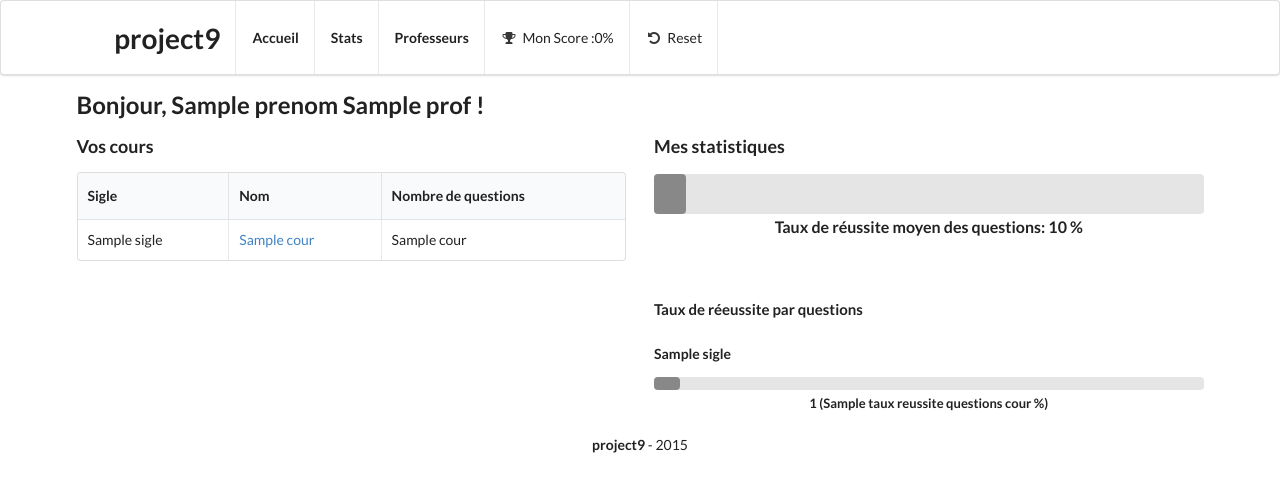
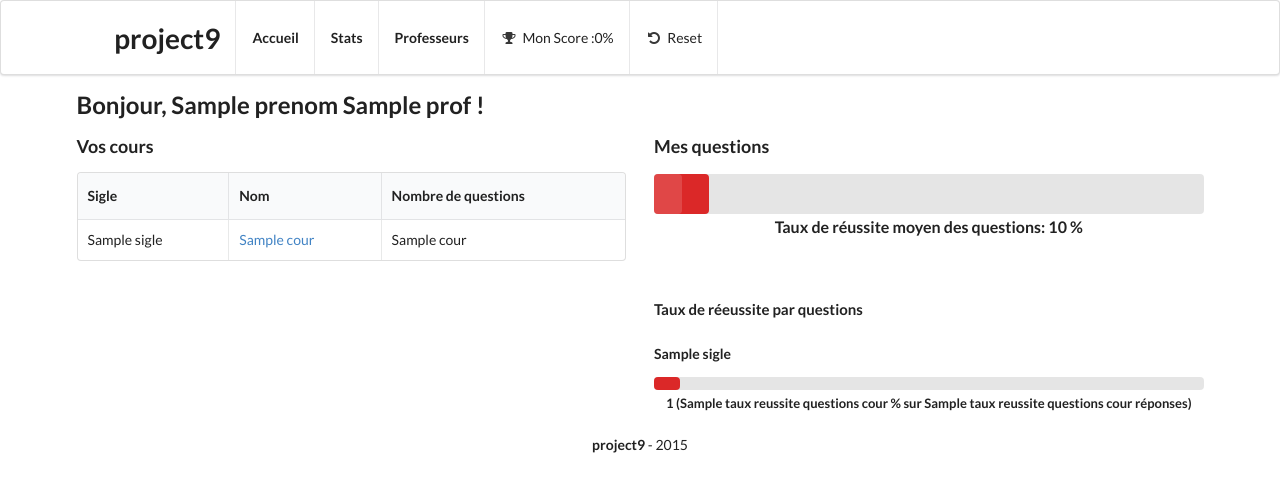
Before and after one commit to 316k/project9, a Flask app: template project9/templates/prof.html in a window 1280 px wide. Shown: the top 492 px of the page. Run offline with Flask 2, Linux system fonts and the light colour scheme; the template is opened without the code that fills it: most values are stand-ins (such as "Sample title", 1, 10 or a date in 2020).

Commit message:
Prof stuff

```diff
--- a/project9/actions.py
+++ b/project9/actions.py
@@ -159,7 +159,7 @@ def prof():
         if len(prof) == 1:
             prof = prof[0]
             cours = query_db("""
-                SELECT *, COUNT(questions.id) AS nbr_questions FROM cours
+                SELECT *, COUNT(questions.id) AS nbr_questions, cours.name AS name FROM cours
                 JOIN professeur_cours ON professeur_cours.professeur_id=?
                 JOIN partie_cours ON partie_cours.cours_id=cours.sigle
                 JOIN questions ON questions.partie_cours_id=partie_cours.id""", (prof['id'],))
@@ -170,20 +170,23 @@ def prof():
                     JOIN partie_cours ON questions.partie_cours_id = partie_cours.id
                     JOIN cours ON partie_cours.cours_id=cours.sigle
                     JOIN professeur_cours ON professeur_cours.professeur_id = ?
-                )""", [prof['id']])
+                )""", [prof['id']], True)
             taux_reussite_questions = query_db("""
-                    SELECT sigle, content, (success*100)/MAX(success + failures, 1) AS rapport
+                    SELECT sigle, content, (success*100)/MAX(success + failures, 1) AS rapport, (success + failures) AS nbr_answers
                     FROM questions
                     JOIN partie_cours ON questions.partie_cours_id = partie_cours.id
                     JOIN cours ON partie_cours.cours_id=cours.sigle
                     JOIN professeur_cours ON professeur_cours.professeur_id = ?
-                    ORDER BY rapport DESC""", [prof['id']])
+                    ORDER BY rapport DESC, nbr_answers DESC""", [prof['id']])
+
             taux_reussite_questions_cours = {cour["sigle"]:[] for cour in cours}
+
             for taux_reussite_question in taux_reussite_questions:
-                taux_reussite_questions_cours[taux_reussite_question["sigle"]].append([taux_reussite_question["content"], taux_reussite_question["rapport"]])
+                taux_reussite_questions_cours[taux_reussite_question["sigle"]].append([taux_reussite_question["content"], taux_reussite_question["rapport"], taux_reussite_question['nbr_answers']])
 
             return render_template('prof.html',
                 prof=prof, courses=cours, moyenne_reussite=moyenne_reussite,
-                taux_reussite_questions_cours=taux_reussite_questions_cours)
+                taux_reussite_questions_cours=taux_reussite_questions_cours
+            )
 
     return render_template('prof-login.html')
--- a/project9/templates/prof.html
+++ b/project9/templates/prof.html
@@ -3,7 +3,6 @@
 {% block title %}Accueil{% endblock %}
 
 {% block content %}
-
     <h2>Bonjour, {{prof['prenom']}} {{prof['nom']}} !</h2>
     <div class="ui two columns grid">
         <div class="ui column">
@@ -28,20 +27,20 @@
             </table>
         </div>
         <div class="ui column">
-            <h3>Mes statistiques</h3>
-            <div id="rate" class="ui large progress">
+            <h3>Mes questions</h3>
+            <div id="rate" class="ui large progress" data-percent="{{moyenne_reussite['average_reussite'] | round(2) }}">
                 <div class="bar"></div>
-                <div class="label">Taux de réussite moyen des questions: {{moyenne_reussite["average_reussite"]}} %</div>
+                <div class="label">Taux de réussite moyen des questions: {{moyenne_reussite["average_reussite"] | round(2) }} %</div>
             </div>
             <br />
             <h4>Taux de réeussite par questions</h4>
             {% for cours in courses %}
                 <h5>{{cours["sigle"]}}</h5>
                 {% for taux_reussite_question in taux_reussite_questions_cours[cours["sigle"]] %}
-                    <div id="good" class="ui small progress">
+                    <div id="good" class="ui small progress" data-percent="{{taux_reussite_question[1]}}">
                         <div class="bar"></div>
                         <div class="label">
-                            {{taux_reussite_question[0]}} ({{taux_reussite_question[1]}} %)
+                            {{taux_reussite_question[0]}} ({{taux_reussite_question[1]}} % sur {{taux_reussite_question[2]}} réponses)
                             <span class="{{taux_reussite_question[1]}}"></span>
                         </div>
                     </div>
@@ -50,3 +49,22 @@
         </div>
     </div>
 {% endblock %}
+
+{% block script %}
+    {{super()}}
+    <script>
+        $(function() {
+            $('.ui.progress').each(function() {
+                var val = 'red';
+
+                if($(this).data('percent') > 80) {
+                    val = 'green';
+                } else if($(this).data('percent') > 50) {
+                    val = 'yellow';
+                }
+
+                $(this).addClass(val).progress();
+            });
+        });
+    </script>
+{% endblock %}
```
